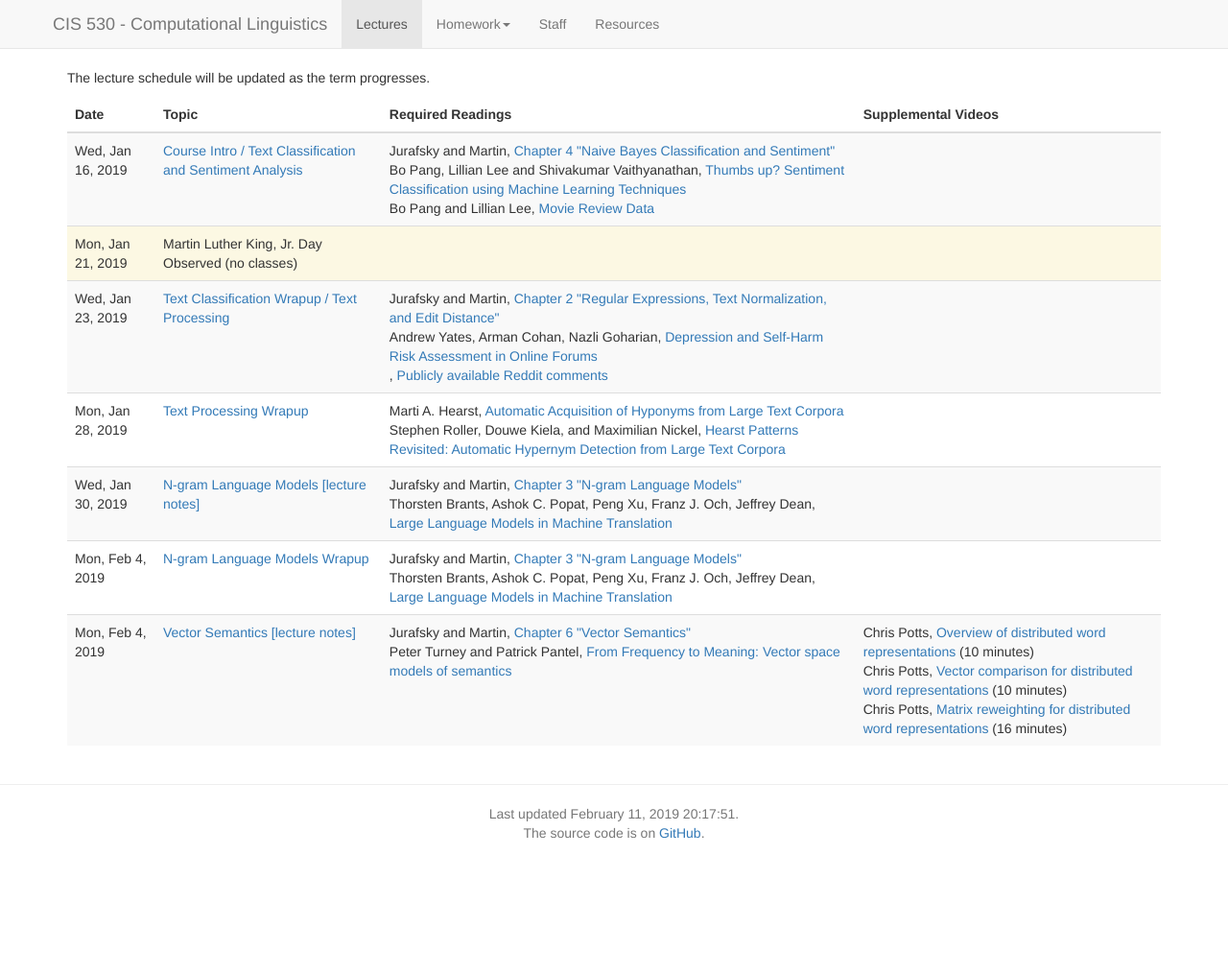
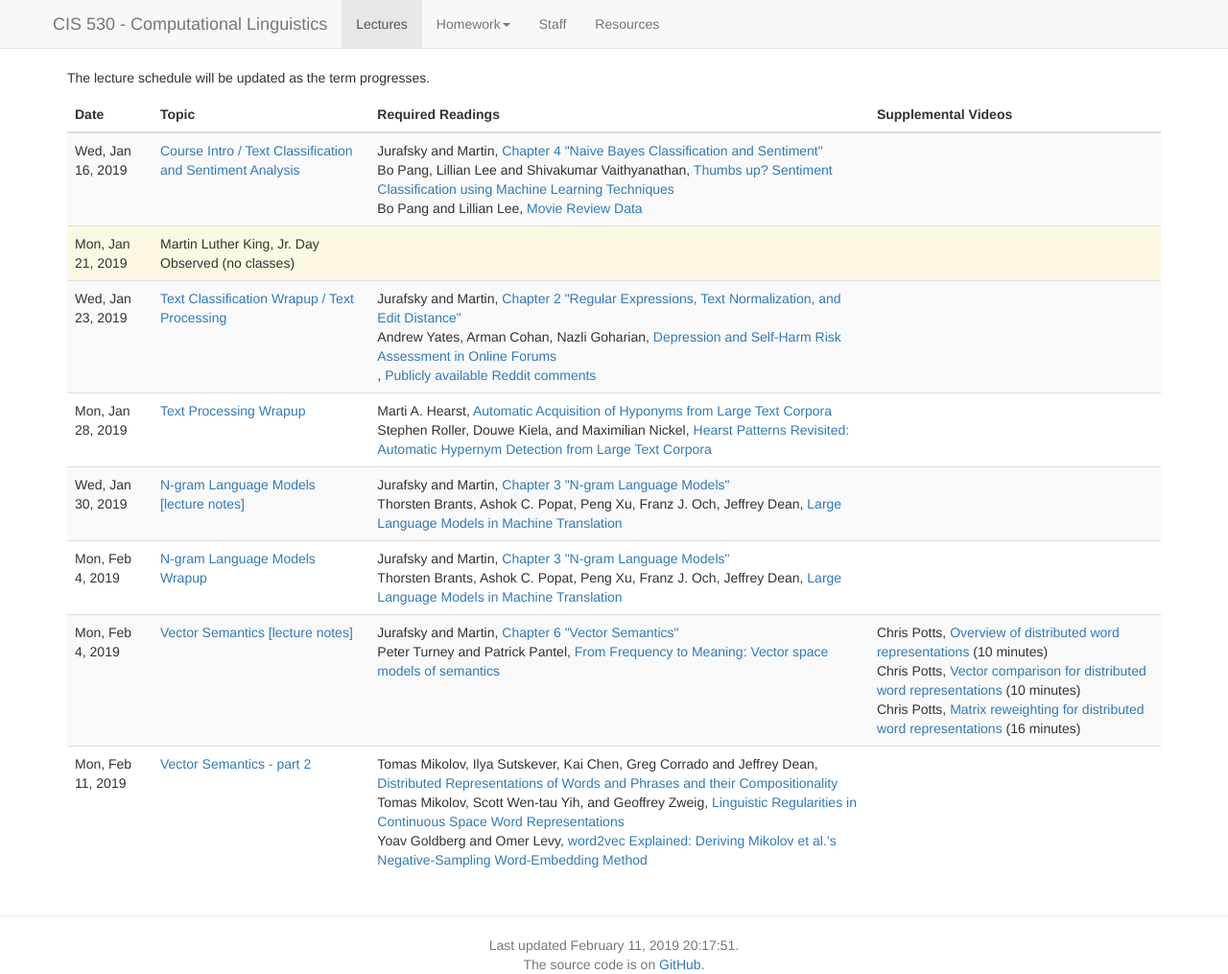
Before and after one commit to computational-linguistics-class/computational-linguistics-class.github.io, a Jekyll site: the page built from lectures.md, in a window 1280 px wide. Shown: the whole page at 96% size. Built offline with Jekyll 4.4.1, drawn with Linux system fonts in a browser that asks for light colours; nearby versions of some CDN libraries; a script that is not in the unit is left out; before the commit the page ends 900 px from its top, so only the background shows below that.

Commit message:
word2vec lecture

```diff
--- a/_data/lectures.yaml
+++ b/_data/lectures.yaml
@@ -114,3 +114,21 @@
       authors: Chris Potts
       url: https://www.youtube.com/watch?v=WFySbJ3FGcM&index=3&list=PLfmUaIBTH8exY7fZnJss508Bp8k1R8ASG
       length: 16 minutes
+-
+  date: 2019-02-11
+  slides: slides/06-vector-semantics-part-2.pdf
+  title: Vector Semantics - part 2
+  slides_credit: Dan Jurafsky
+  readings:
+    -
+      title: Distributed Representations of Words and Phrases and their Compositionality
+      authors: Tomas Mikolov, Ilya Sutskever, Kai Chen, Greg Corrado and Jeffrey Dean
+      url: https://papers.nips.cc/paper/5021-distributed-representations-of-words-and-phrases-and-their-compositionality.pdf
+    -
+      title: Linguistic Regularities in Continuous Space Word Representations
+      authors: Tomas Mikolov, Scott Wen-tau Yih, and Geoffrey Zweig
+      url: https://www.aclweb.org/anthology/N13-1090.pdf
+    -
+      title: word2vec Explained&colon; Deriving Mikolov et al.’s Negative-Sampling Word-Embedding Method
+      authors: Yoav Goldberg and Omer Levy
+      url: https://arxiv.org/pdf/1402.3722.pdf
```
Also changed, not shown: 2 other files.
